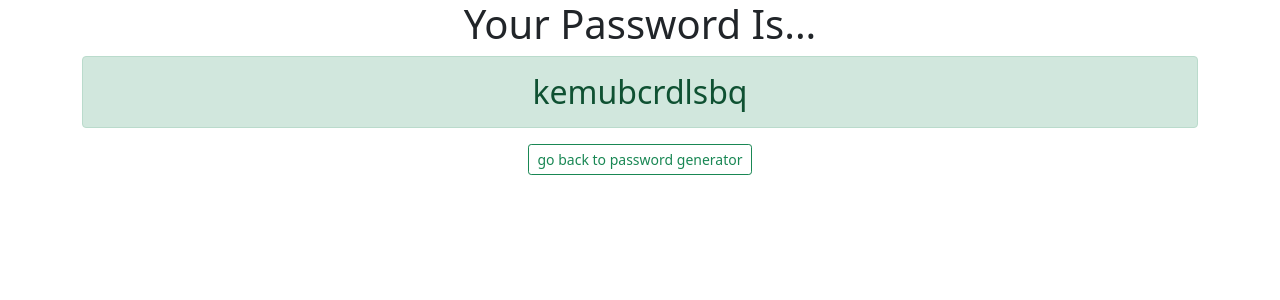
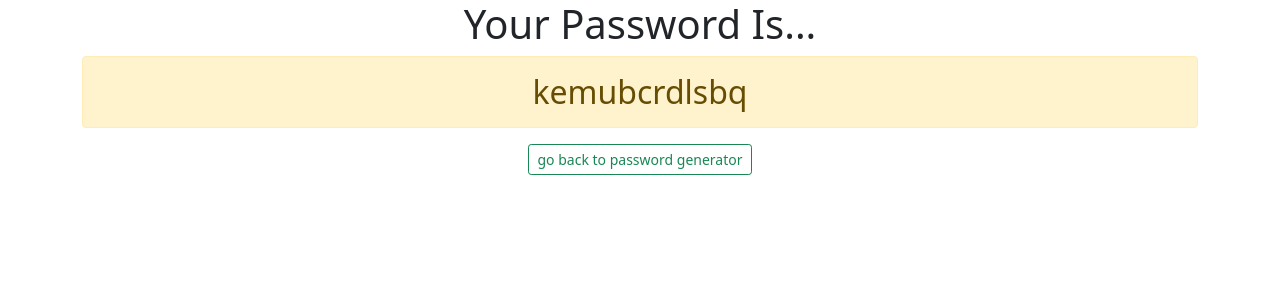
Before and after one commit to carozum/django4-password-generator, a Django app: page /password/ in a window 1280 px wide. Shown: the top 300 px of the page. Run offline with Django 4.2, Linux system fonts and the light colour scheme.

Commit message:
Test, change color of result in password.html

```diff
--- a/generator/templates/generator/password.html
+++ b/generator/templates/generator/password.html
@@ -13,7 +13,7 @@
 <body>
     <div class="container text-center">
         <h1>Your Password Is...</h1>
-        <h2 class="alert alert-success">{{ password }}</h2>
+        <h2 class="alert alert-warning">{{ password }}</h2>
         <div>
             <a class="btn btn-outline-success btn-sm" href="{%  url 'home' %}">go back to password generator</a>
         </div>
```
